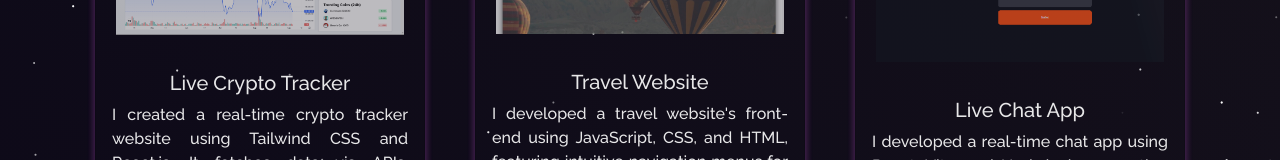
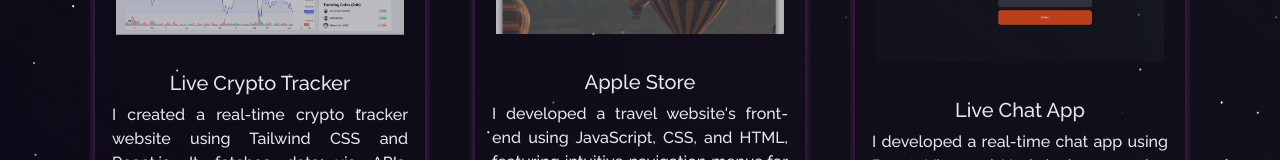
Before and after one commit to Pranavchaure/Portfolio, a React (Create React App) app: page /project in a window 1280 px wide. Shown: the part 419-579 px from the top of the page. Built offline with nearby package versions, Linux system fonts and the light colour scheme.

Commit message:
Projectupdate1

```diff
--- a/src/components/Projects/Projects.js
+++ b/src/components/Projects/Projects.js
@@ -33,7 +33,7 @@
             <ProjectCard
               imgPath={emotion}
               isBlog={false}
-              title="Travel Website"
+              title="Apple Store"
               description="I developed a travel website's front-end using JavaScript, CSS, and HTML, featuring intuitive navigation menus for an enhanced user experience. The design is fully responsive, optimized for desktops, tablets, and mobile phones, ensuring accessibility across all platforms."
               ghLink="https://github.com/Pranavchaure/Travel-Website.git"
             />
```
